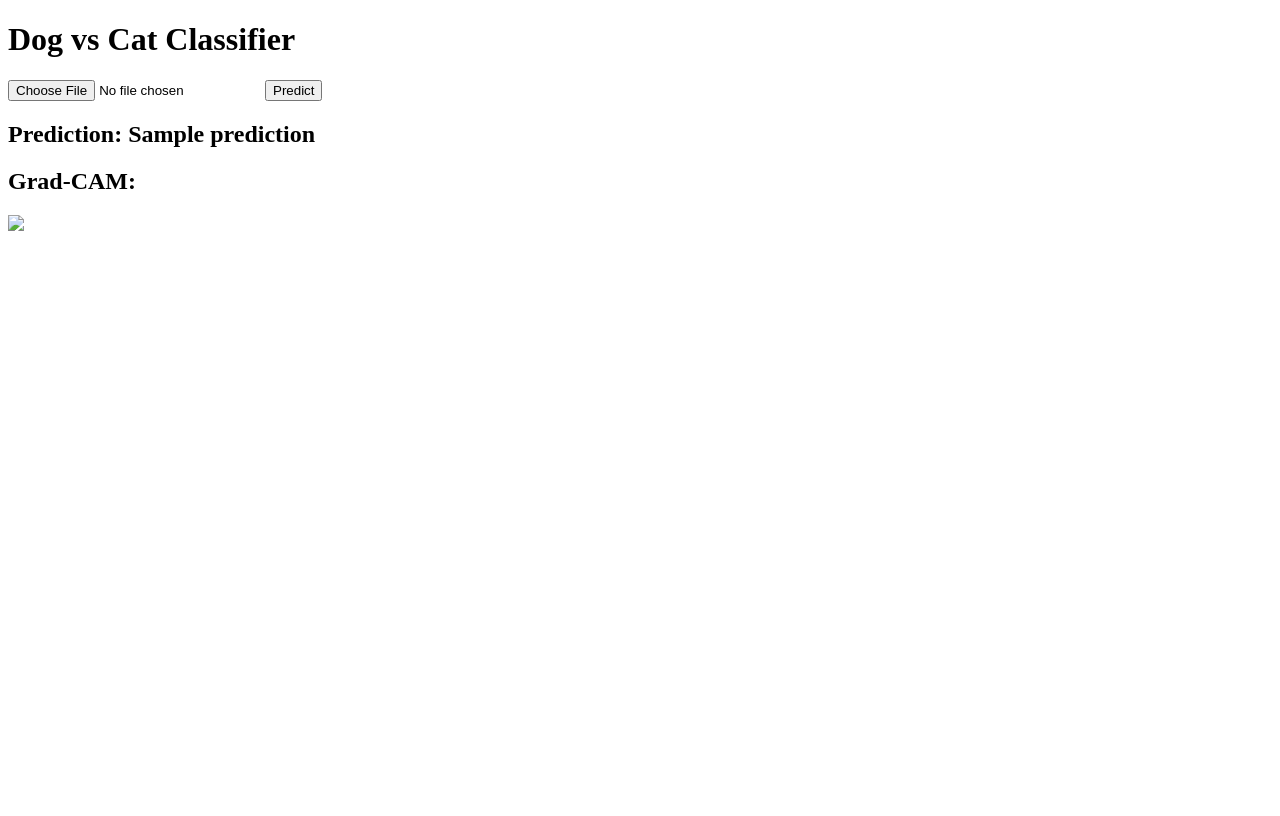
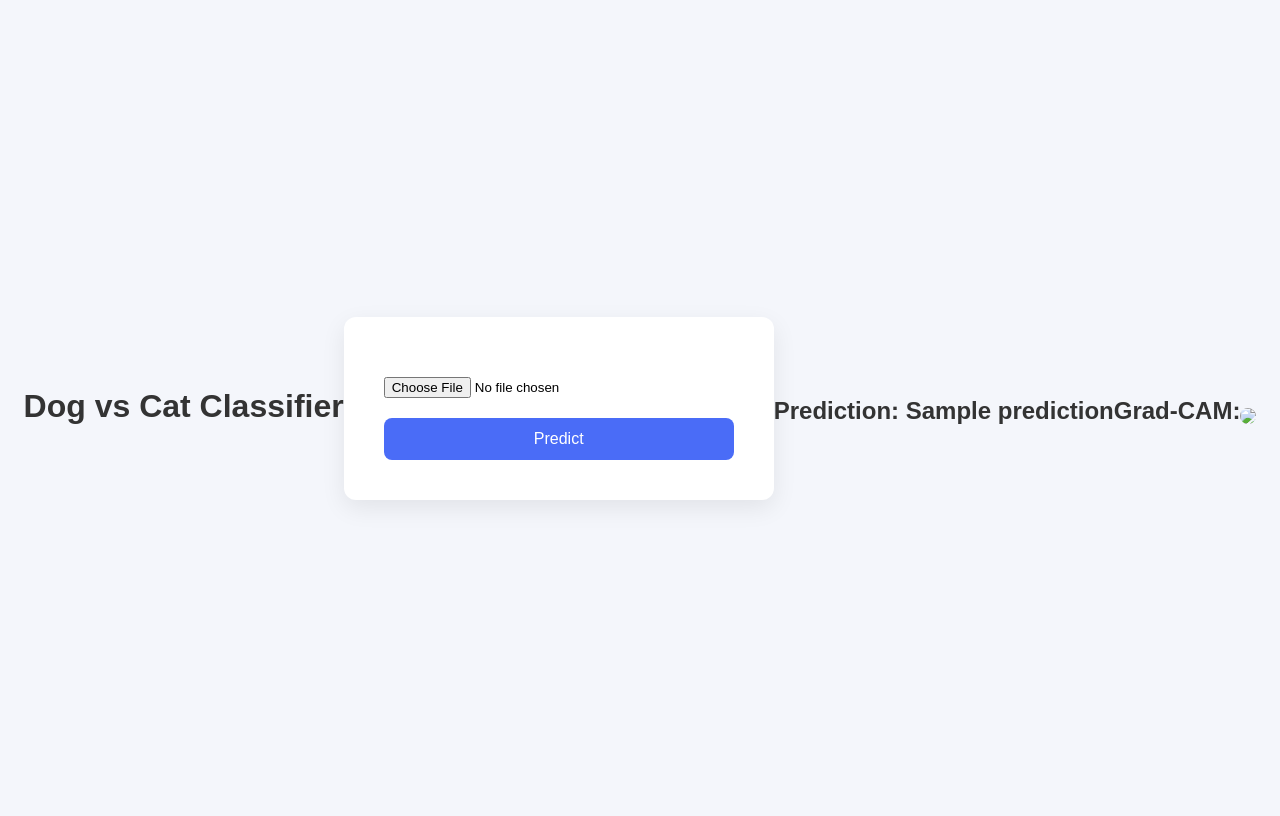
Before and after one commit to DevOm4rHl10/dogcat-classifier, a Flask app: template templates/index.html in a window 1280 px wide. Before the commit the page ends 231 px from the top, so only its background shows below. Run offline with Flask 3, Linux system fonts and the light colour scheme; the template is opened without the code that fills it: most values are stand-ins (such as "Sample title", 1, 10 or a date in 2020).

Commit message:
added basic css

```diff
--- a/app.py
+++ b/app.py
@@ -13,10 +13,12 @@ import os
 
 
 
-app = Flask(__name__)
-
-
-
+app = Flask(
+    __name__,
+    static_url_path='/static',
+    static_folder='static',
+    template_folder='templates'
+)
 
 
 
--- /dev/null
+++ b/static/style.css
@@ -0,0 +1,61 @@
+body {
+    font-family: Arial, Helvetica, sans-serif;
+    background: #f4f6fb;
+    display: flex;
+    justify-content: center;
+    align-items: center;
+    height: 100vh;
+}
+
+/* Container styling */
+h1 {
+    text-align: center;
+    margin-bottom: 25px;
+    color: #333;
+}
+
+form {
+    background: white;
+    padding: 40px;
+    border-radius: 12px;
+    box-shadow: 0 8px 25px rgba(0,0,0,0.08);
+    text-align: center;
+    width: 350px;
+}
+
+/* File input */
+input[type="file"] {
+    margin: 20px 0;
+    width: 100%;
+}
+
+/* Button styling */
+button {
+    background: #4a6cf7;
+    color: white;
+    border: none;
+    padding: 12px 25px;
+    border-radius: 8px;
+    font-size: 16px;
+    cursor: pointer;
+    width: 100%;
+    transition: 0.3s;
+}
+
+button:hover {
+    background: #3651d4;
+}
+
+/* Prediction text */
+h2 {
+    margin-top: 25px;
+    text-align: center;
+    color: #333;
+}
+
+/* GradCAM image */
+img {
+    max-width: 100%;
+    margin-top: 15px;
+    border-radius: 10px;
+}
--- a/templates/index.html
+++ b/templates/index.html
@@ -3,6 +3,7 @@
 
 <head>
     <title>Dog vs Cat Classifier</title>
+    <link rel="stylesheet" href="{{ url_for('static', filename='style.css') }}">
 </head>
 
 <body>
```
